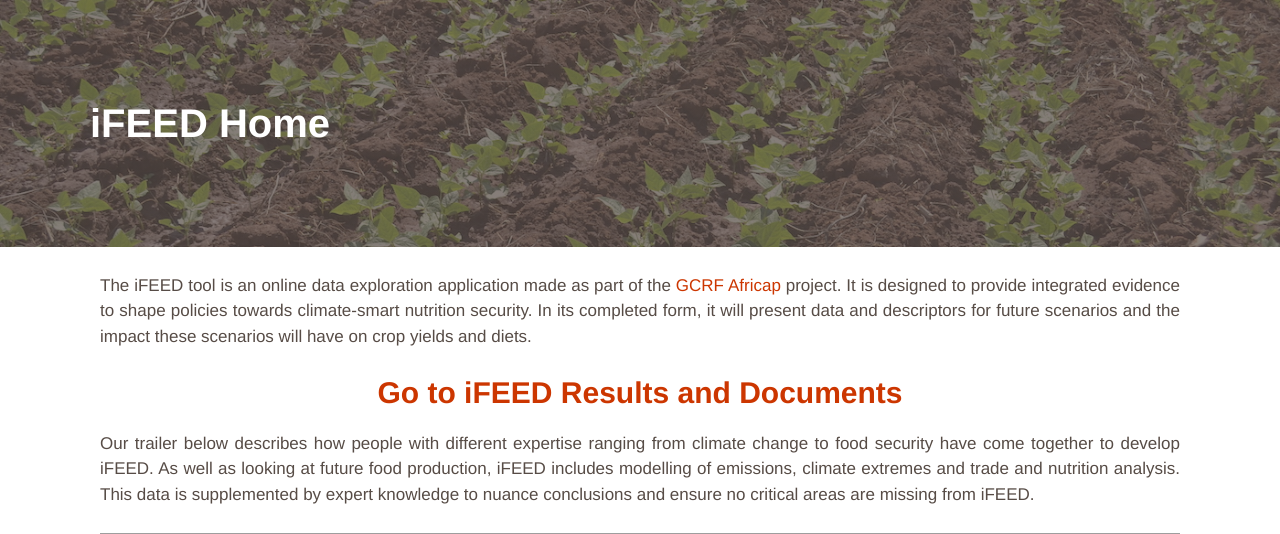
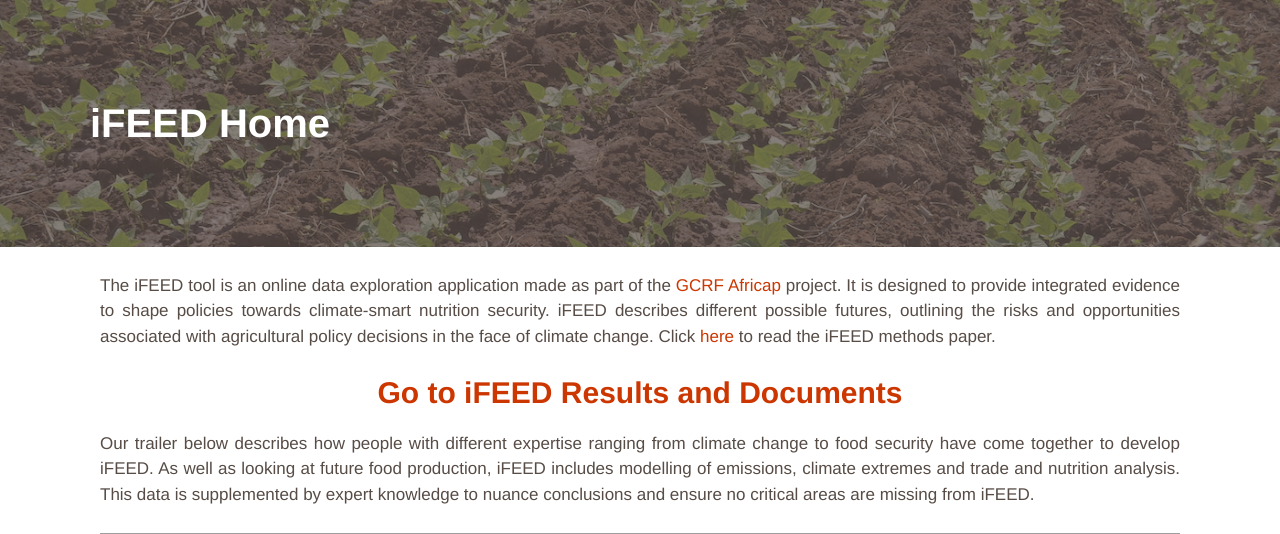
Before and after one commit to cemac/iFEED_Prototype, a Flask app: page / in a window 1280 px wide. Shown: the part 206-740 px from the top of the page. Run offline with Flask 3, Linux system fonts and the light colour scheme; a user stored in the database is signed in; parts of the project's set-up code (start-up, migrations or seed data) failed here and were passed over; some libraries are stand-ins or nearby versions; grey boxes are pictures that could not be loaded.

Commit message:
Added default thumbnail and links to iFEED methods pages

```diff
--- a/Applications/DashApp/dataviz.py
+++ b/Applications/DashApp/dataviz.py
@@ -199,7 +199,7 @@ def get_cubedata2(ccode, irr_lev, prod_lev, rcp, crop, field):
     except:
         if ds: ds.close()
         try:
-            ds = xr.open_dataset(fname)
+            ds = xr.open_dataset(fname, decode_cf=False)
 
             da = ds[field].loc[dict(rcp=rcp, irr_lev=irr_lev, prod_lev=prod_lev, crop=crop)]
             da = da.where((da <= 1e+20))
--- a/Applications/DashApp/layouts.py
+++ b/Applications/DashApp/layouts.py
@@ -69,7 +69,7 @@ def layoutquadcustom(ccode, clim):
                     max = 1,
                     step = 0.1,
                     value=0,
-                    marks={"{:.1f}".format(i * 0.1):"{:.1f}".format(i * 0.1) for i in range(0,10,1)},
+                    marks={"{:.1f}".format(i * 0.1):"{:.1f}".format(i * 0.1) for i in range(0,11,1)},
                     id='irr'
                     )
                 ], style={'width': '33%', 'display': 'inline-block', 'margin-bottom': '20px'}
@@ -81,7 +81,7 @@ def layoutquadcustom(ccode, clim):
                     max = 1,
                     step = 0.1,
                     value=0.1,
-                    marks={"{:.1f}".format(i * 0.1):"{:.1f}".format(i * 0.1) for i in range(0,10,1)},
+                    marks={"{:.1f}".format((i+1) * 0.1):"{:.1f}".format((i+1) * 0.1) for i in range(0,10,1)},
                     id='ygp',
                     )
                 ], style={'width': '33%', 'display': 'inline-block', 'margin-bottom': '20px'}
--- a/Applications/FlaskApp/templates/home.html.j2
+++ b/Applications/FlaskApp/templates/home.html.j2
@@ -3,7 +3,7 @@
 {% block body %}
 
 <div style="text-align: justify">
-  <p>The iFEED tool is an online data exploration application made as part of the <a href="https://africap.info" target="_blank" >GCRF Africap</a> project. It is designed to provide integrated evidence to shape policies towards climate-smart nutrition security. In its completed form, it will present data and descriptors for future scenarios and the impact these scenarios will have on crop yields and diets.</p>
+  <p>The iFEED tool is an online data exploration application made as part of the <a href="https://africap.info" target="_blank" >GCRF Africap</a> project. It is designed to provide integrated evidence to shape policies towards climate-smart nutrition security. iFEED describes different possible futures, outlining the risks and opportunities associated with agricultural policy decisions in the face of climate change. Click <a href="/static/data/docs/iFEED_methods_paper.pdf" target="_blank" >here</a> to read the iFEED methods paper.</p>
 
   <h2><center><strong><a href="/countries">Go to iFEED Results and Documents</a></strong></center></h2>
 
--- a/Applications/FlaskApp/templates/infopage1.html.j2
+++ b/Applications/FlaskApp/templates/infopage1.html.j2
@@ -24,7 +24,7 @@ Thirdly, the calibrated statements are expanded upon by a wide range of academic
 The calibrated and implication statements are collected into summaries for each scenario in the areas of food production and land use, climate smartness, trade and nutrition security, and climate shocks and extremes. These results are then further synthesised in scenario and country-level documents, which are available to view within the Country-Level Results page.
   </p>
   <p>
-Please see the iFEED methods paper (Jennings et al. submitted 2022) for more information.
+Please see the <a href="/static/data/docs/iFEED_methods_paper.pdf" target="_blank" >iFEED methods paper</a> (Jennings et al.) for more information.
  </p>
   <p><strong>Modelling methods:</strong></p>
   <ul>
--- a/Applications/FlaskApp/templates/layout.html.j2
+++ b/Applications/FlaskApp/templates/layout.html.j2
@@ -4,6 +4,9 @@
 <head>
   <meta charset="utf-8">
   <meta name="viewport" content="width=device-width, initial-scale=1">
+  <meta name="title" content="iFEED" />
+  <meta name="description" content="A Climate Smart Food System Policy Pathway Tool" />
+  <link rel="image_src" href="https://ifeed.leeds.ac.uk/static/logos/iFEED-thumbnail.png" />
   <title>iFEED - A Climate Smart Food System Policy Pathway Tool</title>
   <link rel="shortcut icon" href="/static/logos/icon.svg"> <link rel="icon" href="/static/logos/icon.svg" sizes="192x192" />
   <link rel="stylesheet" href="https://cdn.jsdelivr.net/npm/bootstrap@4.6.0/dist/css/bootstrap.min.css">
```
Also changed, not shown: Applications/static/logos/iFEED-thumbnail.png (added).
